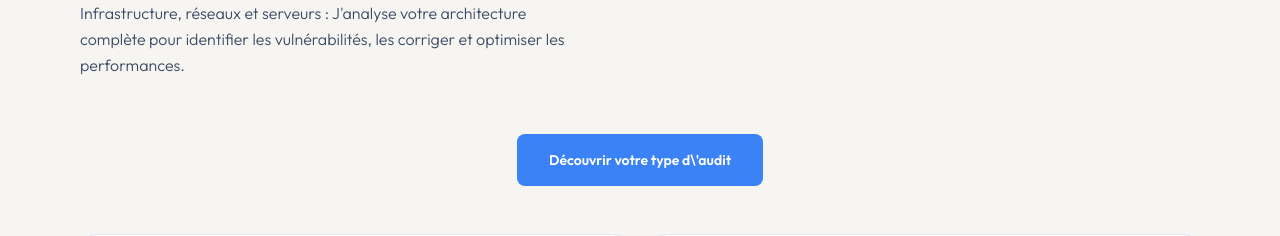
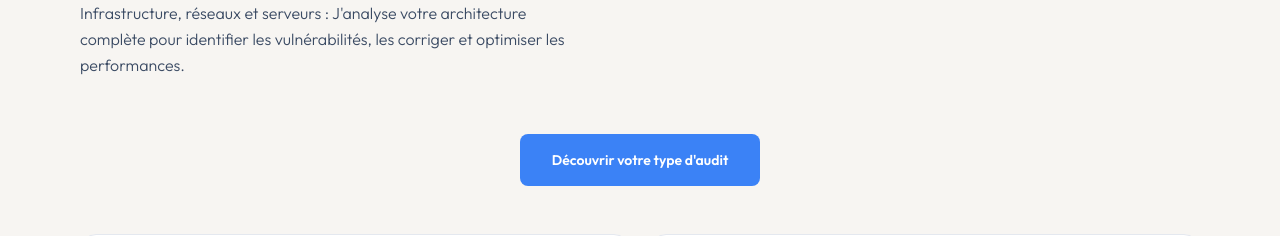
Before and after one commit to lionneleng-droid/Site_Mistral-IT, a Next.js app: page / in a window 1280 px wide. Shown: the part 1060-1296 px from the top of the page. Built offline with nearby package versions, Linux system fonts and the light colour scheme.

Commit message:
fix: correction orthographe

```diff
--- a/components/AuditQuestionnaireModal.tsx
+++ b/components/AuditQuestionnaireModal.tsx
@@ -211,7 +211,7 @@ export default function AuditQuestionnaireModal() {
             onClick={() => setIsOpen(true)}
             className="text-sm font-semibold px-8 py-4 bg-gradient-to-r from-sky via-sky to-blue-500 text-white rounded-lg hover:shadow-lg hover:scale-105 transition-all duration-300"
           >
-            Découvrir votre type d\'audit
+            Découvrir votre type d'audit
           </button>
         </div>
       )}
```
